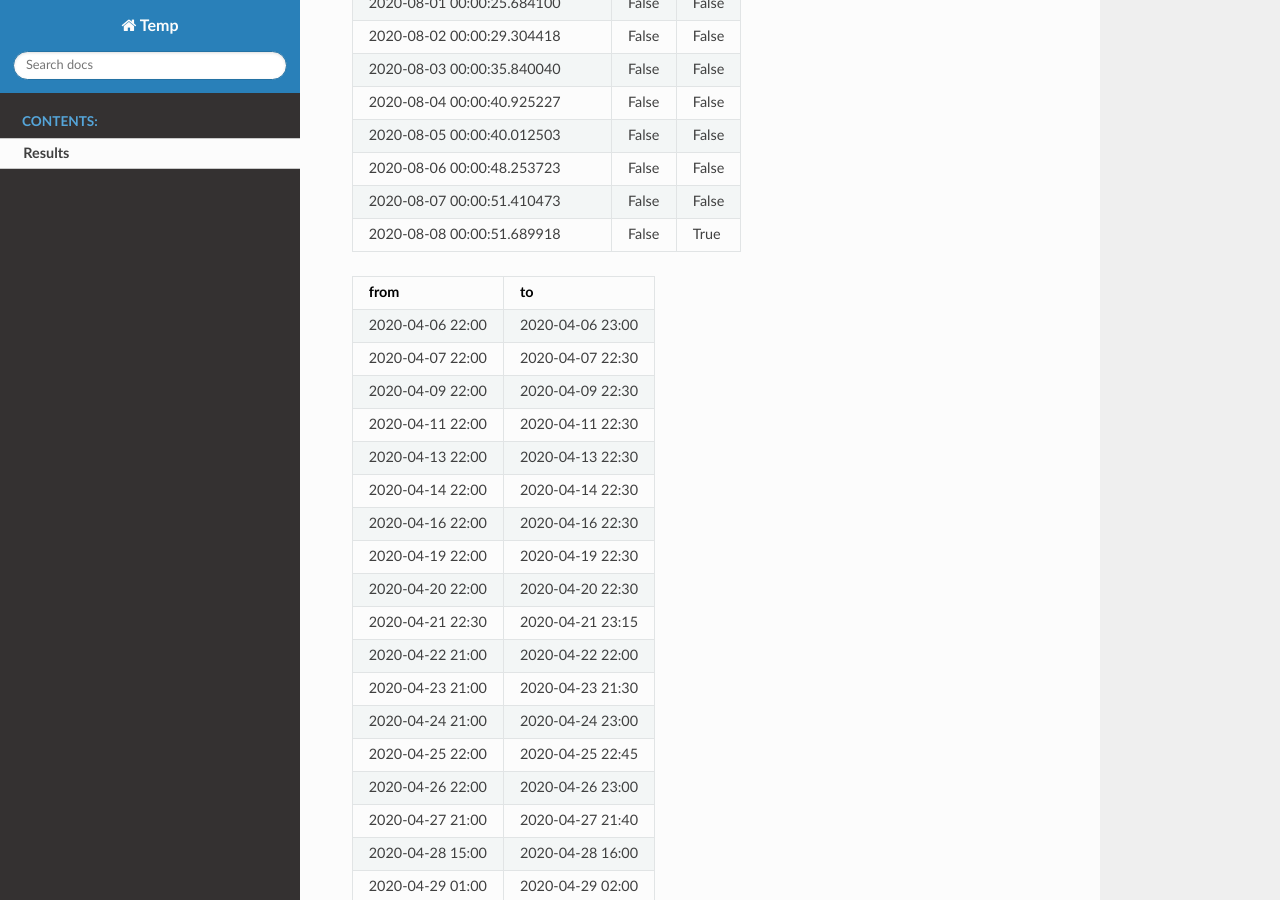
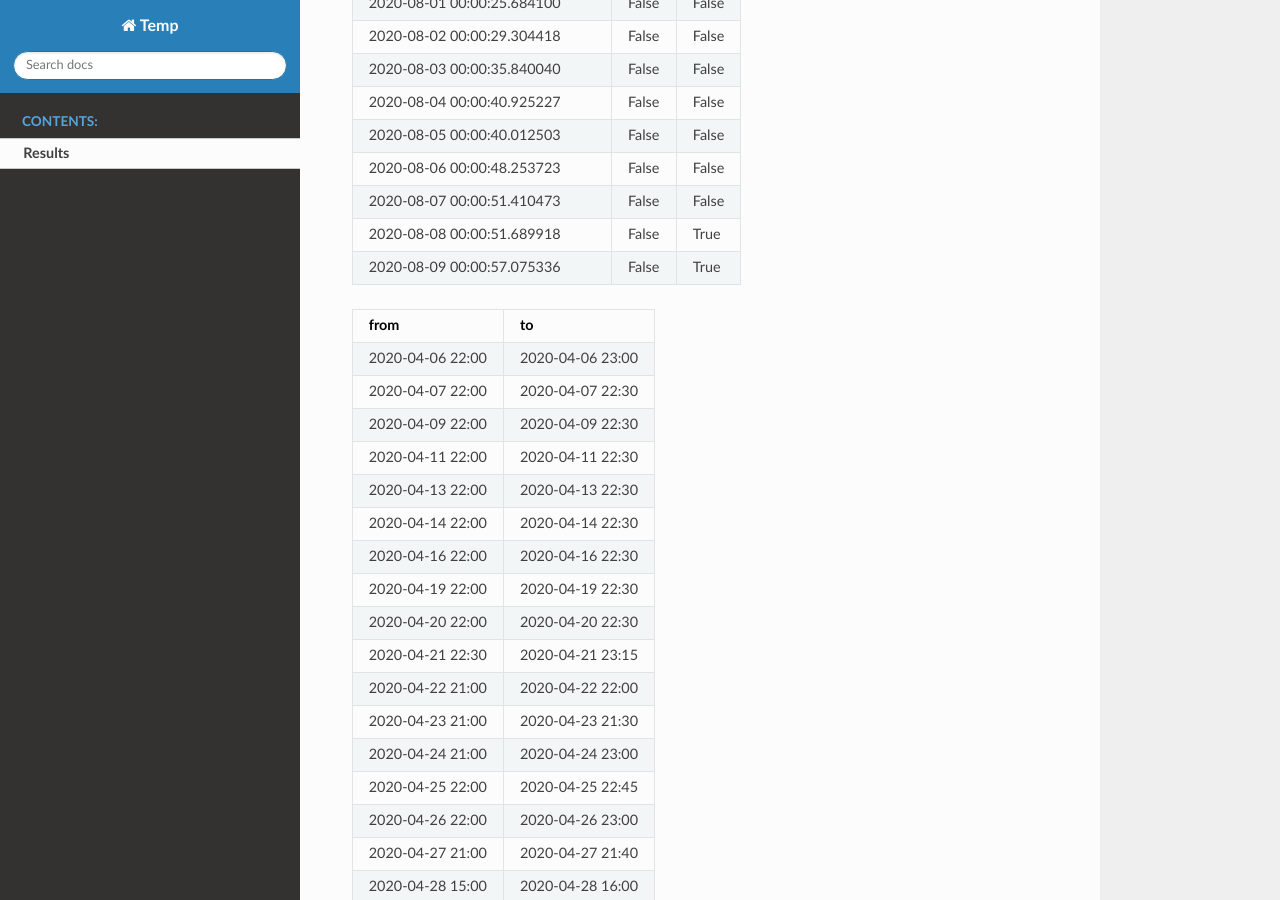
Before and after one commit to shlomow/queries-results, a Sphinx documentation site: the page built from source/results.rst, in a window 1280 px wide and 900 px high, scrolled down 3632 px. Built offline with Sphinx 7.4.7 and the Read the Docs theme 2.0.0, drawn with Linux system fonts in a browser that asks for light colours.

Commit message:
update results

```diff
--- a/source/results.rst
+++ b/source/results.rst
@@ -119,6 +119,7 @@ fifth experiment: 24.07.2020
    2020-08-06 00:00:48.253723, False, False
    2020-08-07 00:00:51.410473, False, False
    2020-08-08 00:00:51.689918, False, True
+   2020-08-09 00:00:57.075336, False, True
 
 .. csv-table::
    :header: "from", "to"
```
Also changed, not shown: results.json (+1 -1 lines).
